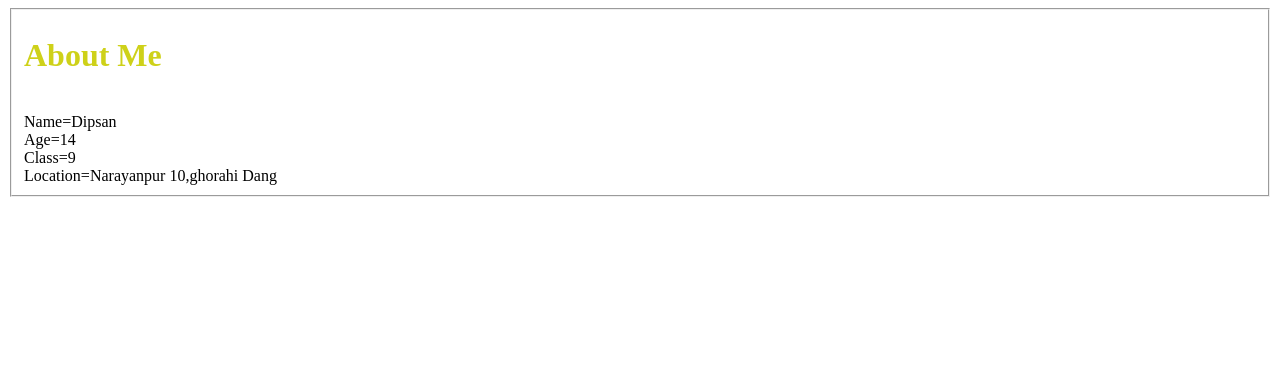
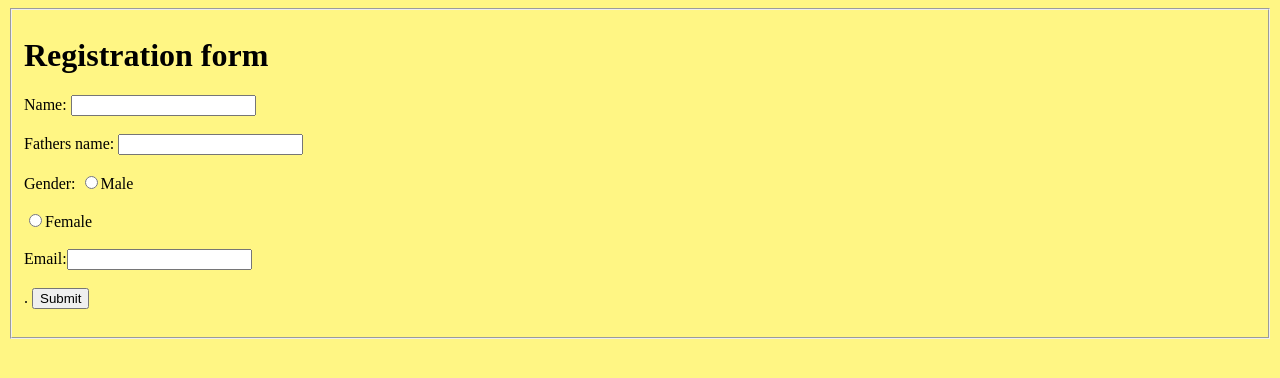
Before and after one commit to dipsan2020-svg/Snake-daju, a plain HTML site: page index.html in a window 1280 px wide. Drawn offline with Linux system fonts and the light colour scheme.

Commit message:
Add files via upload

```diff
--- a/index.html
+++ b/index.html
@@ -1,17 +1,23 @@
 <html>
-    <head>
-        <title>my frst web</title>
-<body>
-    <fieldset>
-    <h1 style ="color: rgb(206, 209, 25);">About Me</h1><br>
-    <p1>Name=Dipsan</p1><br>
-    <p2>Age=14</p2><br>
-    <p3>Class=9</p3><br>
-    <p4>Location=Narayanpur 10,ghorahi Dang</p4><br>
+  <head>
+    <title>Form fill</title>
+  </head>
+  <body>
 
-    </fieldset>
+   <fieldset>
+    <h1>Registration form</h1>
+    Name: <input type="text"></input><br></br>
+    Fathers name: <input type="text"></input><br></br>
+    Gender: <input type="radio" name="Gender">Male</input><br></br>  <input type="radio" name="gender">Female</input><br></br>
 
-</body>
-    </head>
+  Email:<input type="email"><br></br>
+.  <input type="submit"><br></br>
+  </feildset>
 
+  </body>
+  <style>
+    body {
+    background-color:#fff684;
+    }
+  </style>
 </html>
```
